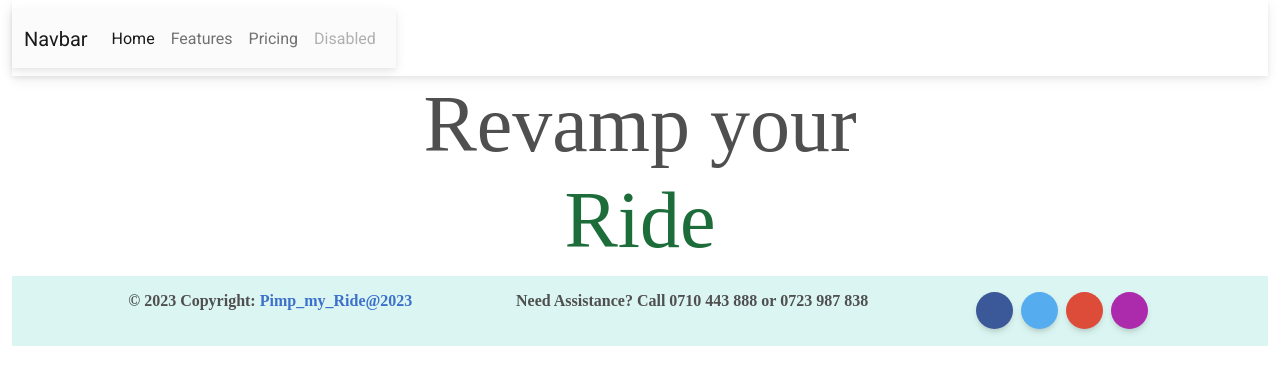
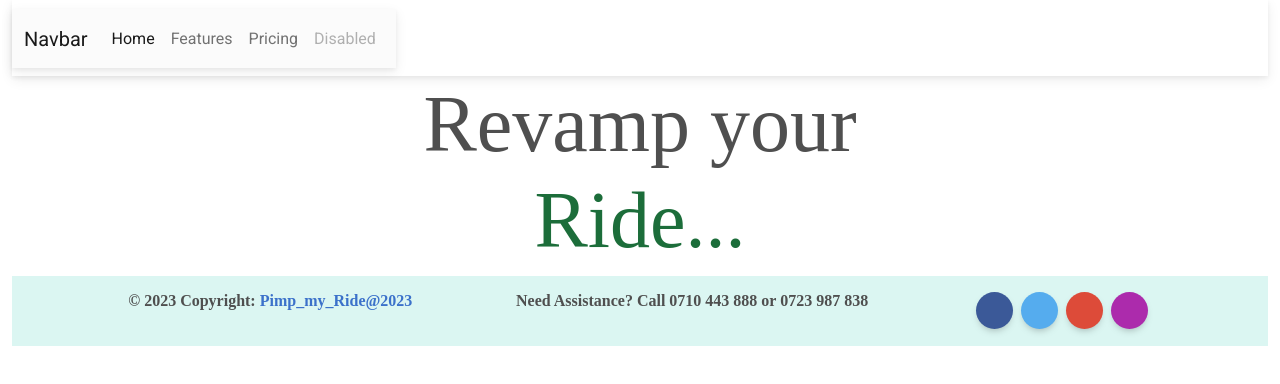
Before and after one commit to Reuben-Kipkemboi/Ride-FrontEnd, an Angular app in the folder Ride/: page / in a window 1280 px wide. Shown: the top 384 px of the page. Built offline with nearby package versions, Linux system fonts and the light colour scheme; a web font is replaced by a local one.

Commit message:
modifications

```diff
--- a/Ride/src/app/public/home/home.component.html
+++ b/Ride/src/app/public/home/home.component.html
@@ -2,7 +2,7 @@
     <div class="row">
         <div class="col-md-3"></div>
         <div class="col-md-6">
-            <h1>Revamp your <span>Ride</span></h1>
+            <h1>Revamp your <span>Ride...</span></h1>
         </div>
         <div class="col-md-3"></div>
     </div>
```
